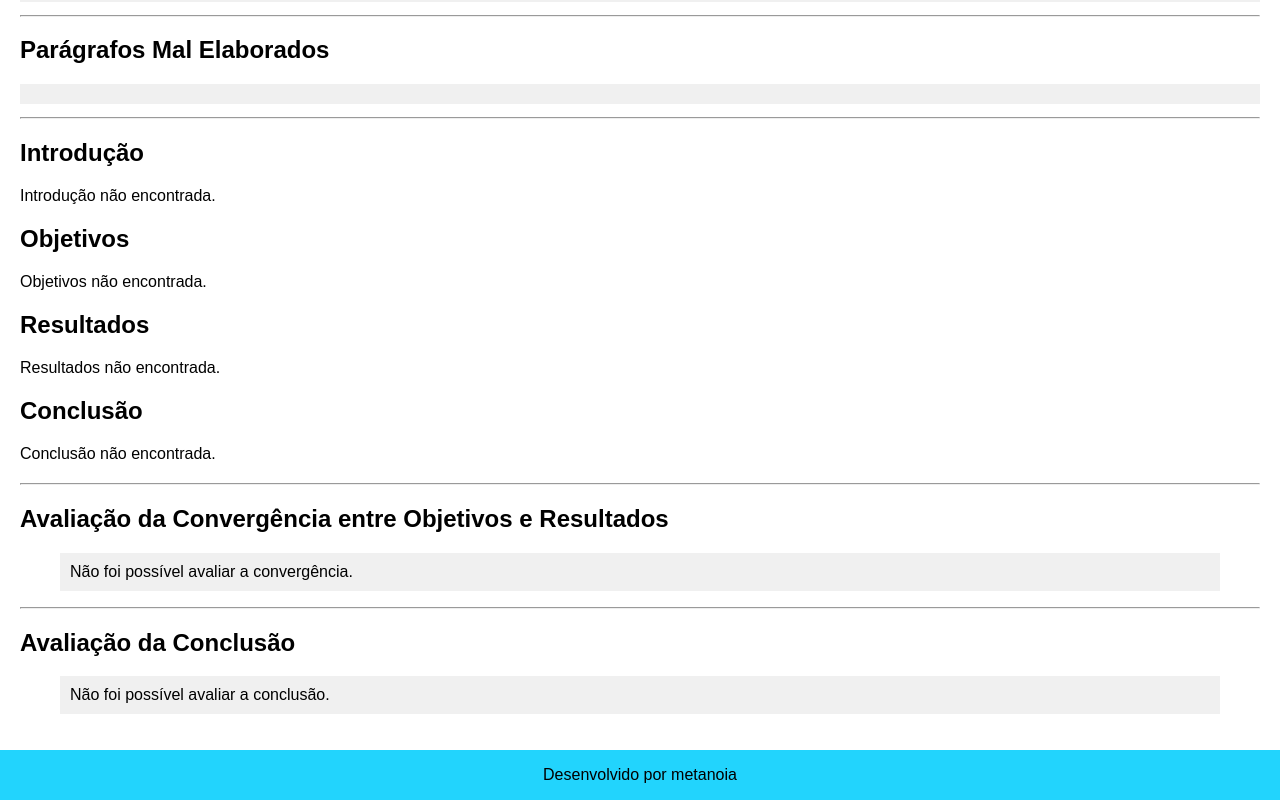
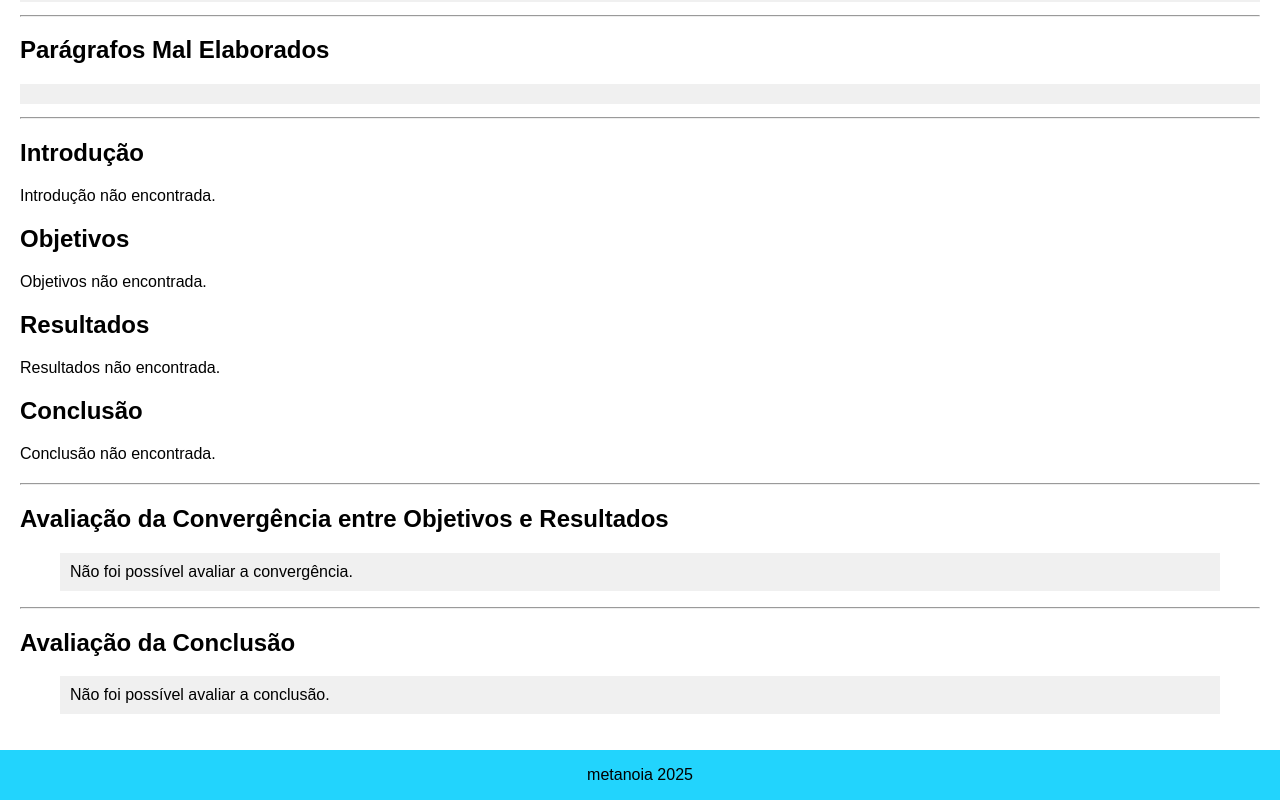
Before and after one commit to fausto18/academic-bot, a React (Create React App) app in the folder frontend/: page / in a window 1280 px wide. Shown: the part 366-1166 px from the top of the page. Built offline with nearby package versions, Linux system fonts and the light colour scheme.

Commit message:
Update App.js

```diff
--- a/frontend/src/App.js
+++ b/frontend/src/App.js
@@ -127,7 +127,7 @@ function App() {
 
       }}
     >
-        Desenvolvido por metanoia
+        metanoia 2025
       </footer></>
   );
 }
```
